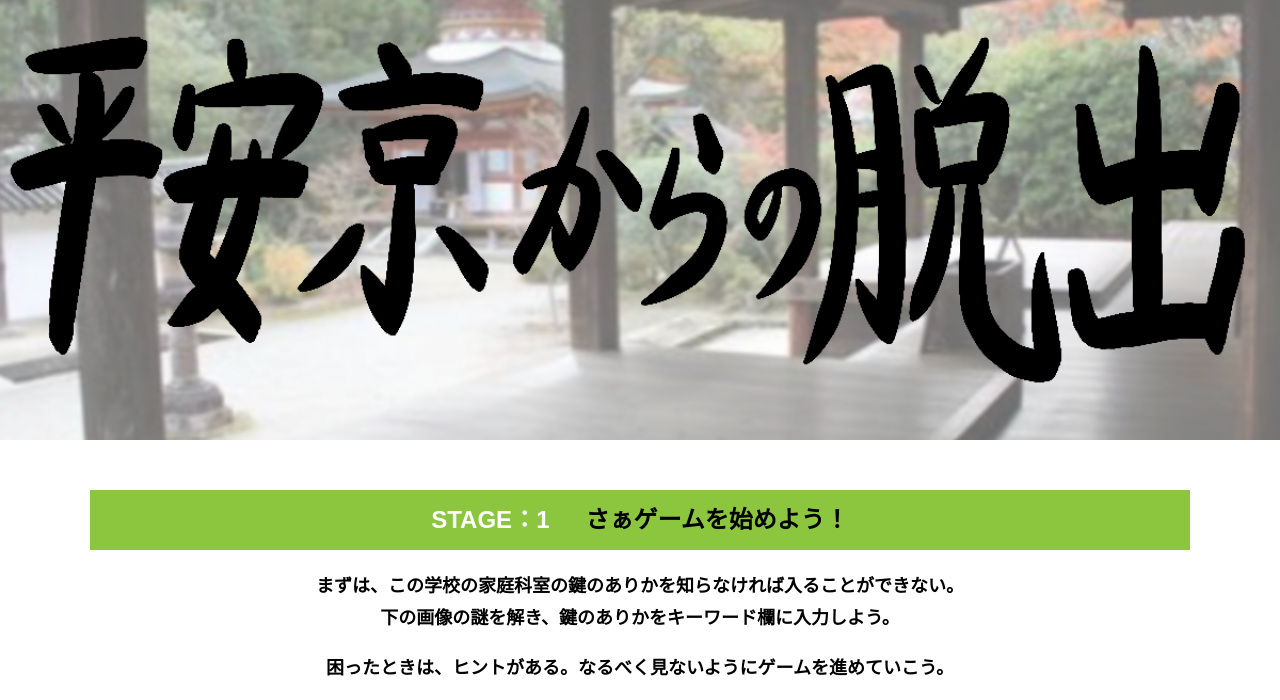
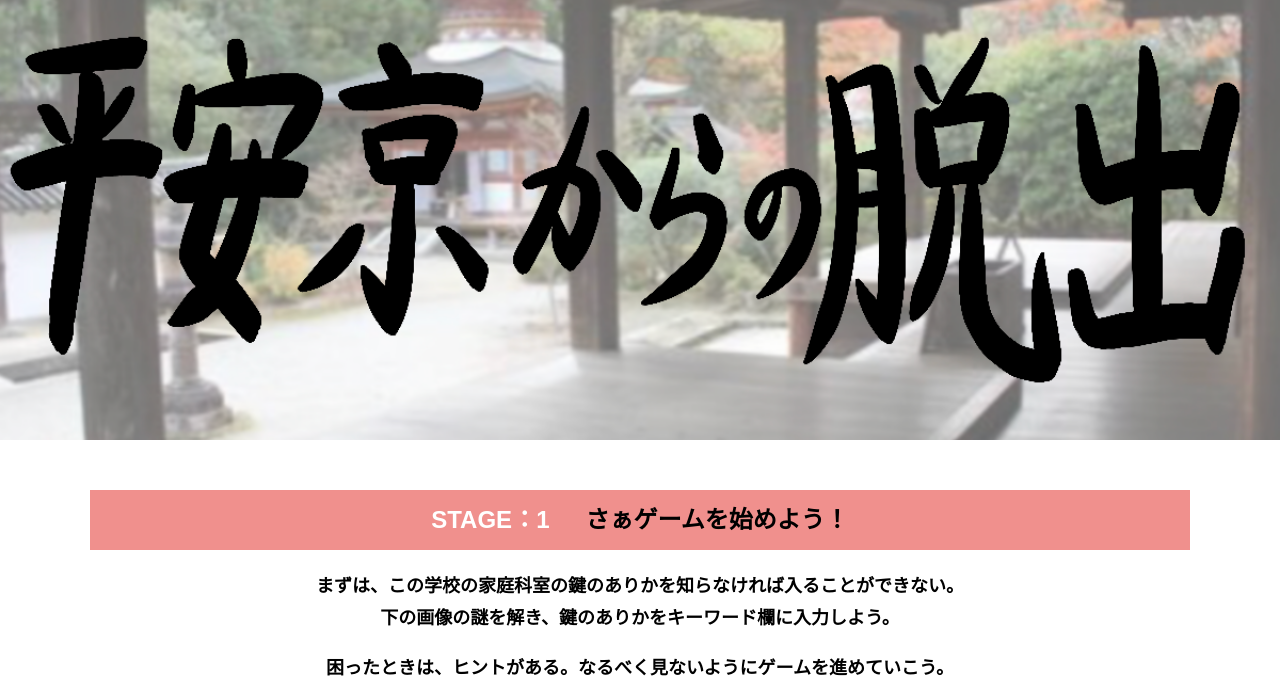
Before and after one commit to aoy-n/alfa-yokohama-G6, a plain HTML site: page main1.html in a window 1280 px wide. Shown: the part 100-800 px from the top of the page. Drawn offline with nearby package versions, Linux system fonts and the light colour scheme.

Commit message:
Update style.css

```diff
--- a/assets/css/style.css
+++ b/assets/css/style.css
@@ -284,7 +284,7 @@ button {
 }
 
 .section-title--keycolorlight {
-  background-color: #8cc63f;
+  background-color: #f0908d;
 }
 
 .section-title--keycolorlight .section-title__stage {
```
